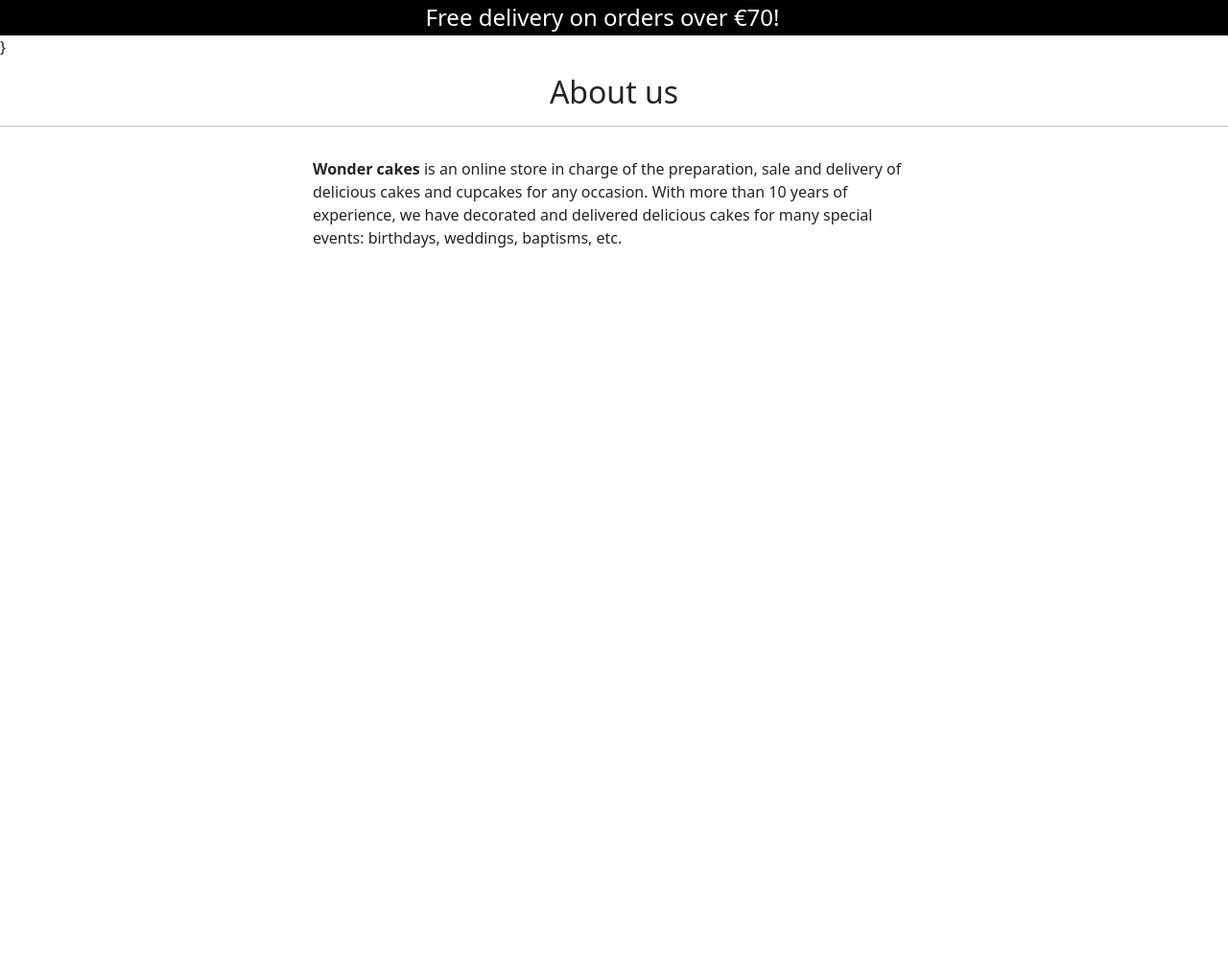
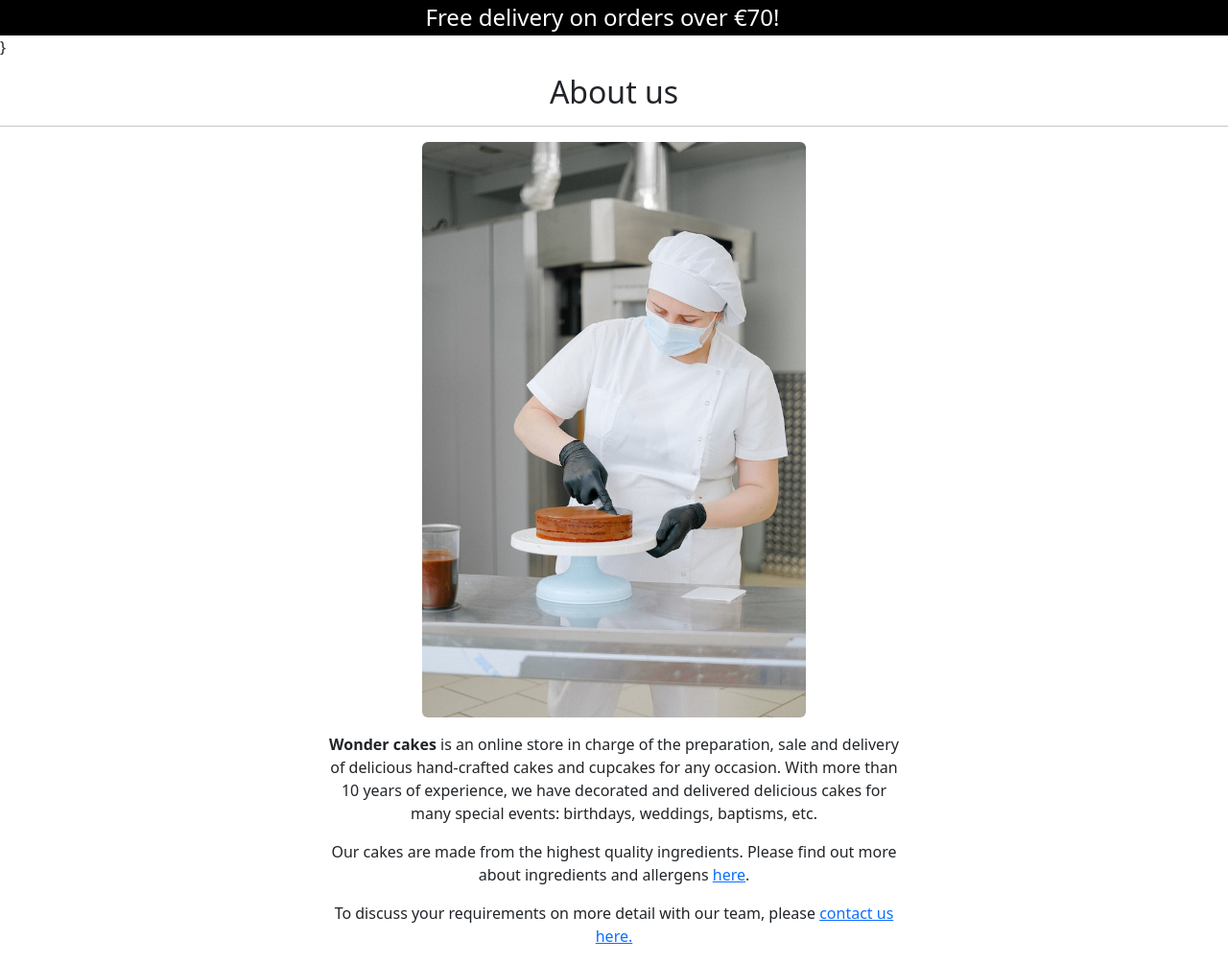
Before and after one commit to iama3191/Wonder-Cakes, a Django app: page /about_us/ in a window 1280 px wide. Shown: the part 120-1124 px from the top of the page at 96% size. Before the commit the page ends 378 px from the top, so only its background shows below. Run offline with Django 3.2, Linux system fonts and the light colour scheme; some libraries are stand-ins or nearby versions.

Commit message:
Add content and style to the 'about us' template

```diff
--- a/home/templates/home/about_us.html
+++ b/home/templates/home/about_us.html
@@ -24,7 +24,12 @@
         </div>
         <div class="row">
             <div class="col-md-6 offset-md-3">
-                <p class="mt-3"><strong>Wonder cakes </strong>is an online store in charge of the preparation, sale and delivery of delicious cakes and cupcakes for any occasion. With more than 10 years of experience, we have decorated and delivered delicious cakes for many special events: birthdays, weddings, baptisms, etc.</p>
+                <img src="{{ MEDIA_URL }}preparing_cake.jpg" alt="chef preparing a quick chocolate cake" class="about-img rounded">
+            </div>
+            <div class="col-md-6 offset-md-3 text-center mx-auto">
+                <p class="mt-3 mx-3"><strong>Wonder cakes </strong>is an online store in charge of the preparation, sale and delivery of delicious  hand-crafted cakes and cupcakes for any occasion. With more than 10 years of experience, we have decorated and delivered delicious cakes for many special events: birthdays, weddings, baptisms, etc.</p>
+                <p class="mt-3 mx-3">Our cakes are made from the highest quality ingredients. Please find out more about ingredients and allergens <a href="#">here</a>.</p>
+                <p class="mt-3 mx-3">To discuss your requirements on more detail with our team, please <a href="#">contact us here.</a></p>
             </div>
         </div>
     </div>
--- a/static/css/base.css
+++ b/static/css/base.css
@@ -59,6 +59,15 @@ html, body {
     border-radius: 15px;
     margin-bottom: 30px;
     align-items: center;
+}
+
+.about-img {
+    width: 100%;
+    max-width: 400px !important;
+    height: auto;
+    display: block;
+    margin-left: auto;
+    margin-right: auto;
 }
 
 .btt-button {
```
Also changed, not shown: home/templates/home/FAQ.html (+31 -0 lines), media/preparing_cake.jpg (added).
